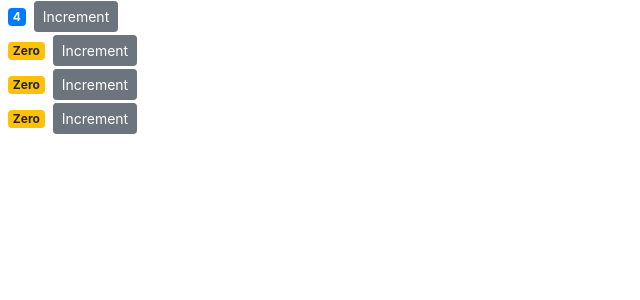
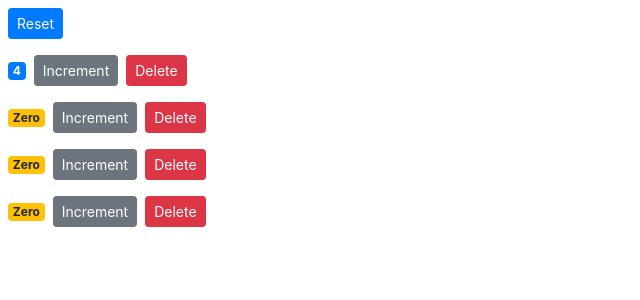
Before and after one commit to big-smile-94/counter-app, a React (Create React App) app: page / in a window 1280 px wide. Shown: the top 300 px of the page, without its empty margins (0-640 px from the left). Built offline with nearby package versions, Linux system fonts and the light colour scheme.

Commit message:
refactor and add reset functionality

```diff
--- a/src/components/counter.jsx
+++ b/src/components/counter.jsx
@@ -1,28 +1,27 @@
 import React, { Component } from 'react';
 
 class Counter extends Component {
-  state = {
-    value: this.props.value,
-  };
-
   formatCount() {
-    const { value } = this.state;
+    const { value } = this.props.counter;
     return value === 0 ? 'Zero' : value;
   }
 
-  handleIncrement = () => {
-    this.setState({ count: this.state.value + 1 });
-  };
-
   render() {
+    const { counter, onDelete, onIncrement } = this.props;
     return (
       <div>
         <span className={this.getBadgeClasses()}>{this.formatCount()}</span>
         <button
-          onClick={this.handleIncrement}
+          onClick={() => onIncrement(counter)}
           className="btn btn-secondary btn-sm"
         >
           Increment
+        </button>
+        <button
+          onClick={() => onDelete(counter)}
+          className="btn btn-danger btn-sm m-2"
+        >
+          Delete
         </button>
       </div>
     );
@@ -30,7 +29,7 @@
 
   getBadgeClasses() {
     let classes = 'badge m-2 badge-';
-    return (classes += this.state.value === 0 ? 'warning' : 'primary');
+    return (classes += this.props.counter.value === 0 ? 'warning' : 'primary');
   }
 }
 
--- a/src/components/counters.jsx
+++ b/src/components/counters.jsx
@@ -11,11 +11,43 @@
     ],
   };
 
+  handleIncrement = (counter) => {
+    const counters = [...this.state.counters];
+    const index = counters.indexOf(counter);
+    counters[index] = { ...counter };
+    counters[index].value++;
+    this.setState({ counters });
+  };
+
+  handleDelete = (counter) => {
+    const counters = this.state.counters.filter((c) => c.id !== counter.id);
+    this.setState({ counters });
+  };
+
+  handleReset = () => {
+    const counters = this.state.counters.map((c) => {
+      c.value = 0;
+      return c;
+    });
+    this.setState({ counters });
+  };
+
   render() {
     return (
       <>
+        <button
+          onClick={this.handleReset}
+          className="btn btn-primary btn-sm m-2"
+        >
+          Reset
+        </button>
         {this.state.counters.map((counter) => (
-          <Counter key={counter.id} value={counter.value} />
+          <Counter
+            key={counter.id}
+            counter={counter}
+            onIncrement={this.handleIncrement}
+            onDelete={this.handleDelete}
+          />
         ))}
       </>
     );
```
